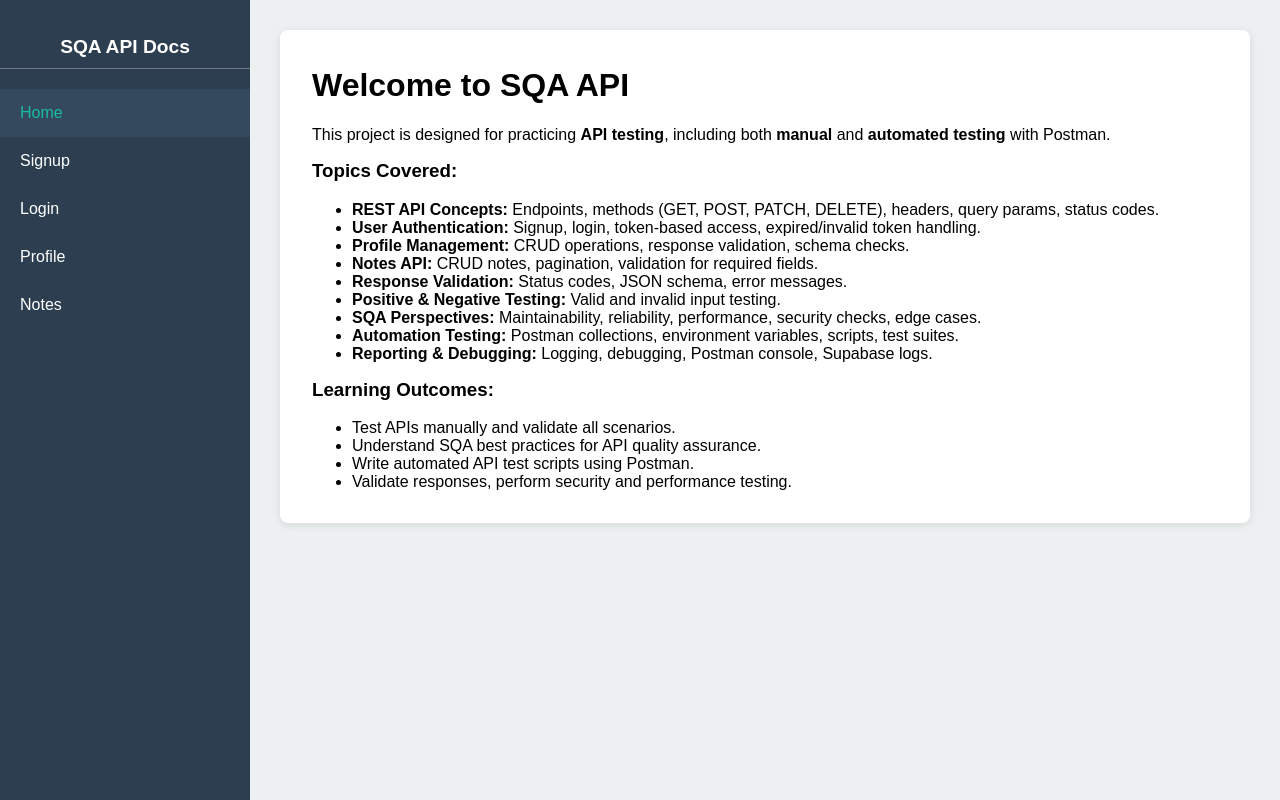
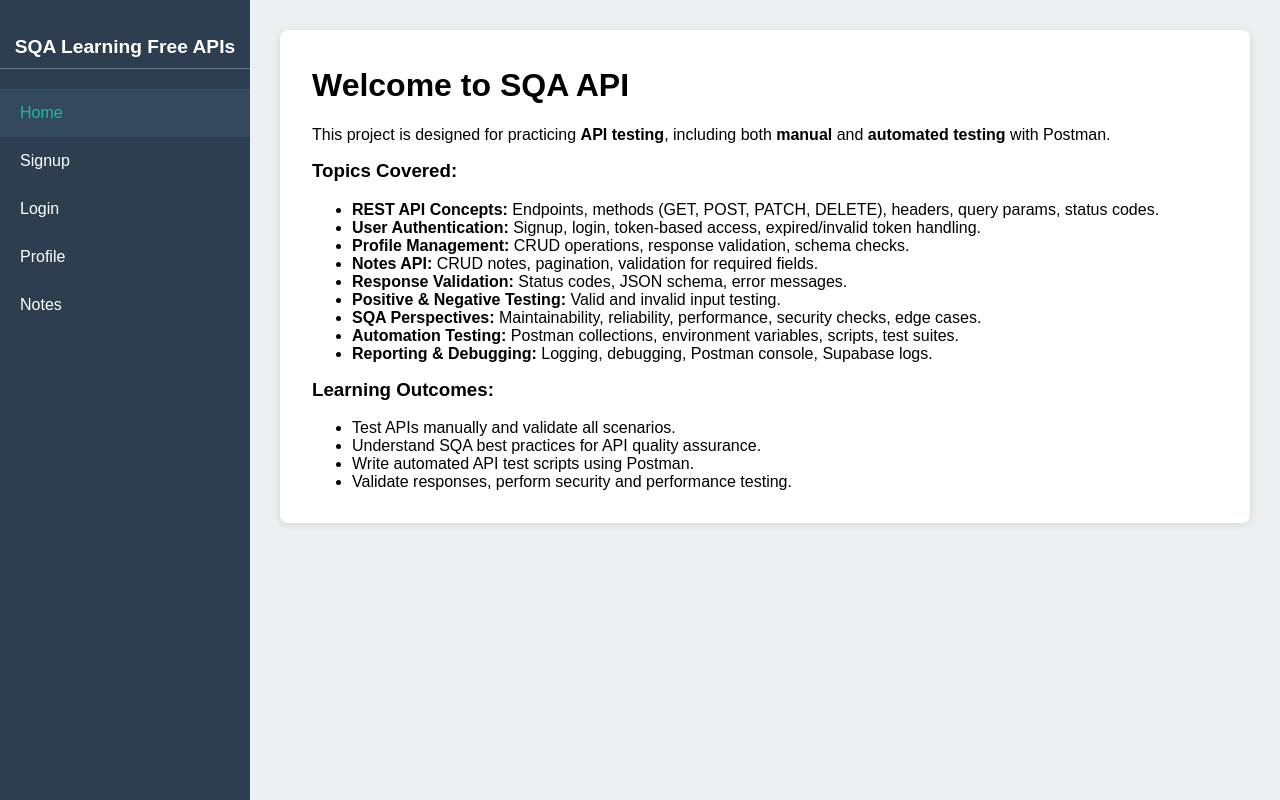
Before and after one commit to sharisroy/SQA_APIS, a Flask app: page / in a window 1280 px wide. Run offline with Flask 2, Linux system fonts and the light colour scheme.

Commit message:
update index file

```diff
--- a/templates/index.html
+++ b/templates/index.html
@@ -109,7 +109,7 @@
 <button class="sidebar-toggle">Menu</button>
 
 <div class="sidebar">
-    <h2>SQA API Docs</h2>
+    <h2>SQA Learning Free APIs</h2>
     <div class="menu-item active" data-section="home">Home</div>
     <div class="menu-item" data-section="signup">Signup</div>
     <div class="menu-item" data-section="login">Login</div>
```
